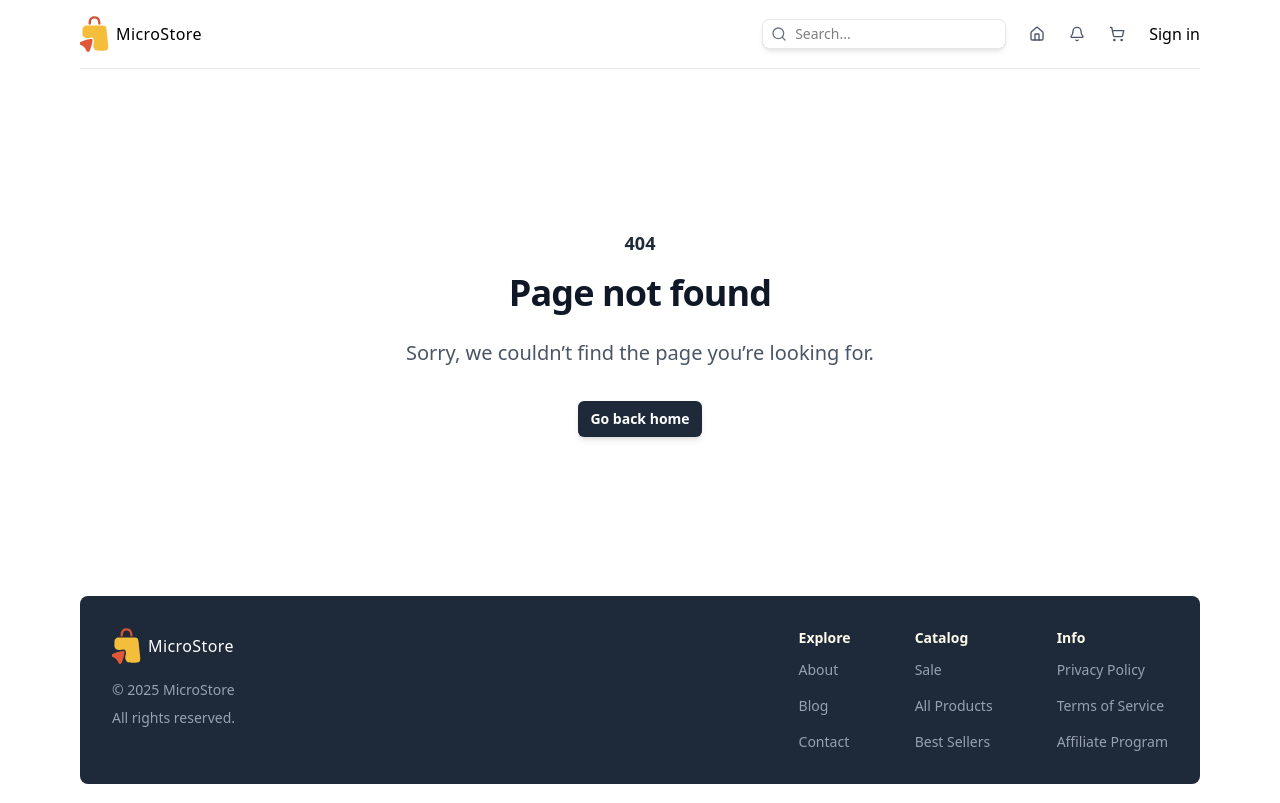
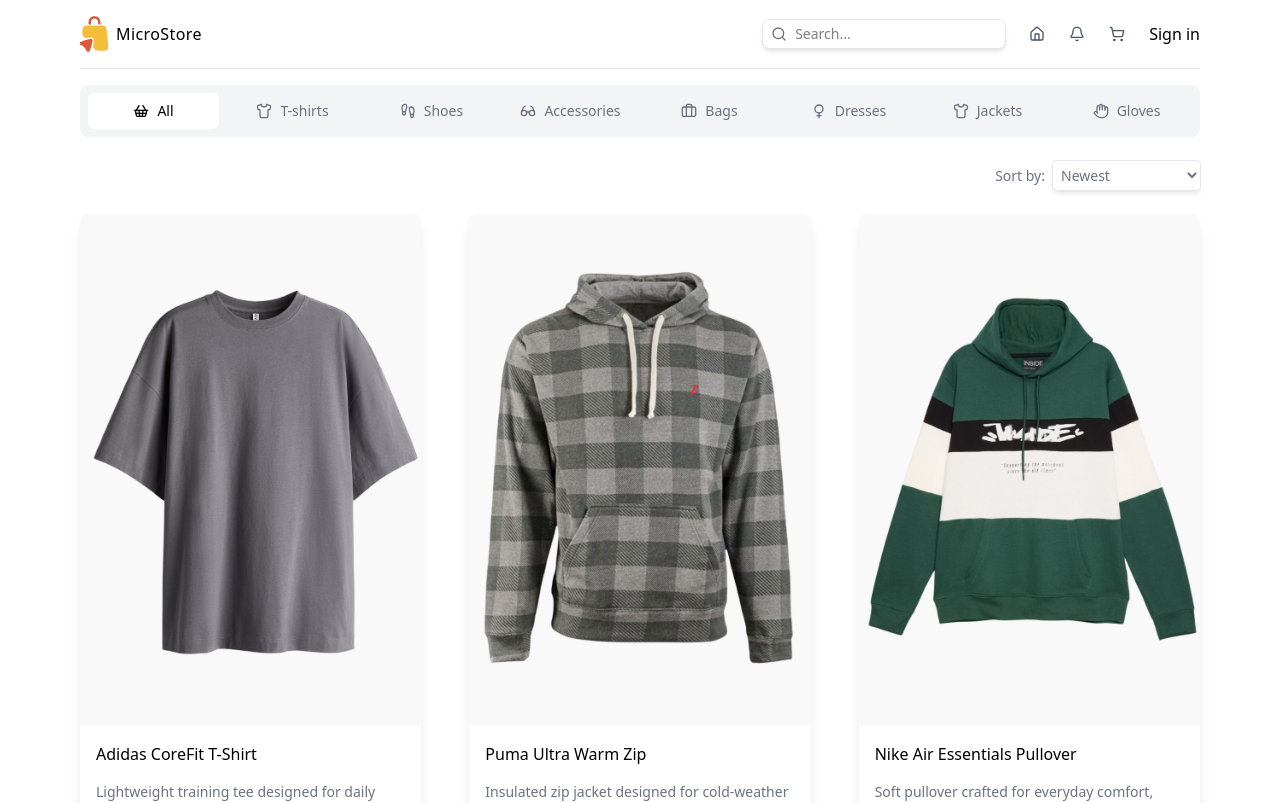
Before and after one commit to kastastin/ecom-store, a Next.js app in the folder client/: page /products in a window 1280 px wide. Before the commit this address had no page. Shown: the top 803 px of the page. Built offline with nearby package versions, Linux system fonts and the light colour scheme.

Commit message:
feat: add URL-driven product sorting and filtering

```diff
--- a/client/src/app/page.tsx
+++ b/client/src/app/page.tsx
@@ -2,10 +2,16 @@
 
 import ProductList from "@/components/product/ProductList";
 
-const HomePage = () => {
+type HomePageProps = {
+  searchParams: Promise<{ category: string }>;
+};
+
+const HomePage = async ({ searchParams }: HomePageProps) => {
+  const category = (await searchParams).category;
+
   return (
-    <div className="flex flex-col w-full">
-      <div className="relative aspect-3/1 size-full">
+    <div className="flex w-full flex-col">
+      <div className="relative mb-4 aspect-3/1 size-full">
         <Image
           src="/featured.png"
           alt="Featured Product"
@@ -14,7 +20,7 @@
         />
       </div>
 
-      <ProductList />
+      <ProductList params='HomePage' category={category} />
     </div>
   );
 };
--- /dev/null
+++ b/client/src/app/products/page.tsx
@@ -0,0 +1,17 @@
+import ProductList from "@/components/product/ProductList";
+
+type ProductsPageProps = {
+  searchParams: Promise<{ category: string }>;
+};
+
+const ProductsPage = async ({ searchParams }: ProductsPageProps) => {
+  const category = (await searchParams).category;
+
+  return (
+    <div>
+      <ProductList params="ProductsPage" category={category} />
+    </div>
+  );
+};
+
+export default ProductsPage;
--- /dev/null
+++ b/client/src/components/product/ProductFilter.tsx
@@ -0,0 +1,34 @@
+"use client";
+
+import { useRouter, usePathname, useSearchParams } from "next/navigation";
+
+const ProductFilter = () => {
+  const router = useRouter();
+  const pathname = usePathname();
+  const searchParams = useSearchParams();
+
+  const handleFilter = (value: string) => {
+    const params = new URLSearchParams(searchParams);
+    params.set("sort", value);
+    router.push(`${pathname}?${params.toString()}`, { scroll: false });
+  };
+
+  return (
+    <div className="my-6 flex items-center justify-end gap-2 text-sm text-gray-500">
+      <span>Sort by:</span>
+      <select
+        id="sort"
+        name="sort"
+        onChange={(e) => handleFilter(e.target.value)}
+        className="rounded-sm p-1 shadow-md ring-1 ring-gray-200"
+      >
+        <option value="newest">Newest</option>
+        <option value="oldest">Oldest</option>
+        <option value="asc">Price: Low to High</option>
+        <option value="desc">Price: High to Low</option>
+      </select>
+    </div>
+  );
+};
+
+export default ProductFilter;
--- a/client/src/components/product/ProductList.tsx
+++ b/client/src/components/product/ProductList.tsx
@@ -1,5 +1,8 @@
+import Link from "next/link";
+
 import { ProductType } from "@/types";
 import ProductCard from "@/components/product/ProductCard";
+import ProductFilter from "@/components/product/ProductFilter";
 import ProductCategories from "@/components/product/ProductCategories";
 
 const products: ProductType[] = [
@@ -113,16 +116,30 @@
   },
 ];
 
-const ProductList = () => {
+type ProductListProps = {
+  category: string;
+  params: "HomePage" | "ProductsPage";
+};
+
+const ProductList = ({ category, params }: ProductListProps) => {
   return (
-    <div className="w-full mt-4">
+    <div className="w-full">
       <ProductCategories />
 
-      <div className="grid grid-cols-1 gap-12 sm:grid-cols-2 xl:grid-cols-3 2xl:grid-cols-4 mt-4">
+      {params === "ProductsPage" && <ProductFilter />}
+
+      <div className="mt-4 grid grid-cols-1 gap-12 sm:grid-cols-2 xl:grid-cols-3 2xl:grid-cols-4">
         {products.map((product) => (
           <ProductCard key={product.id} product={product} />
         ))}
       </div>
+
+      <Link
+        href={category ? `/products/?category=${category}` : "/products"}
+        className="mt-4 flex justify-end text-sm text-gray-500 underline"
+      >
+        View all products
+      </Link>
     </div>
   );
 };
```
